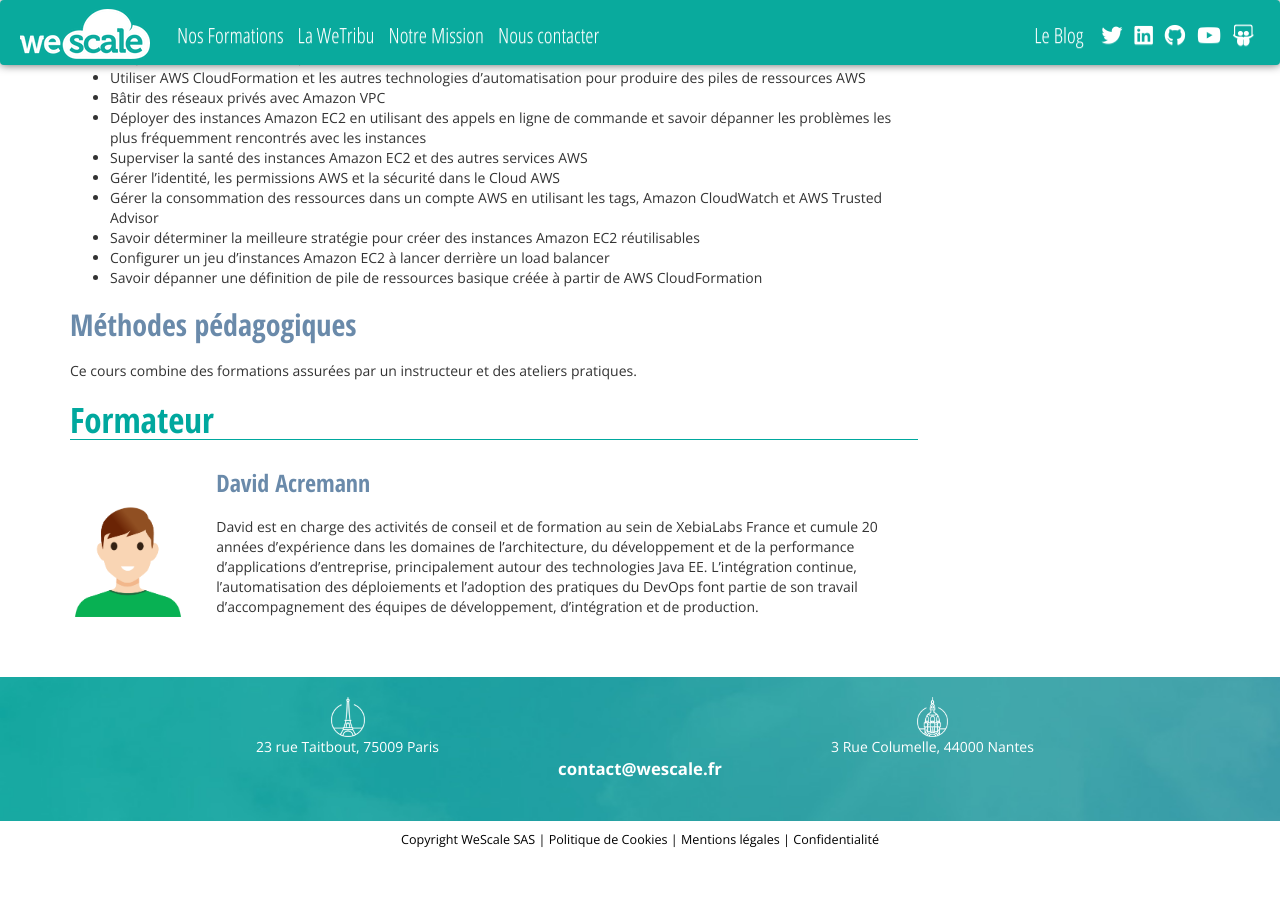
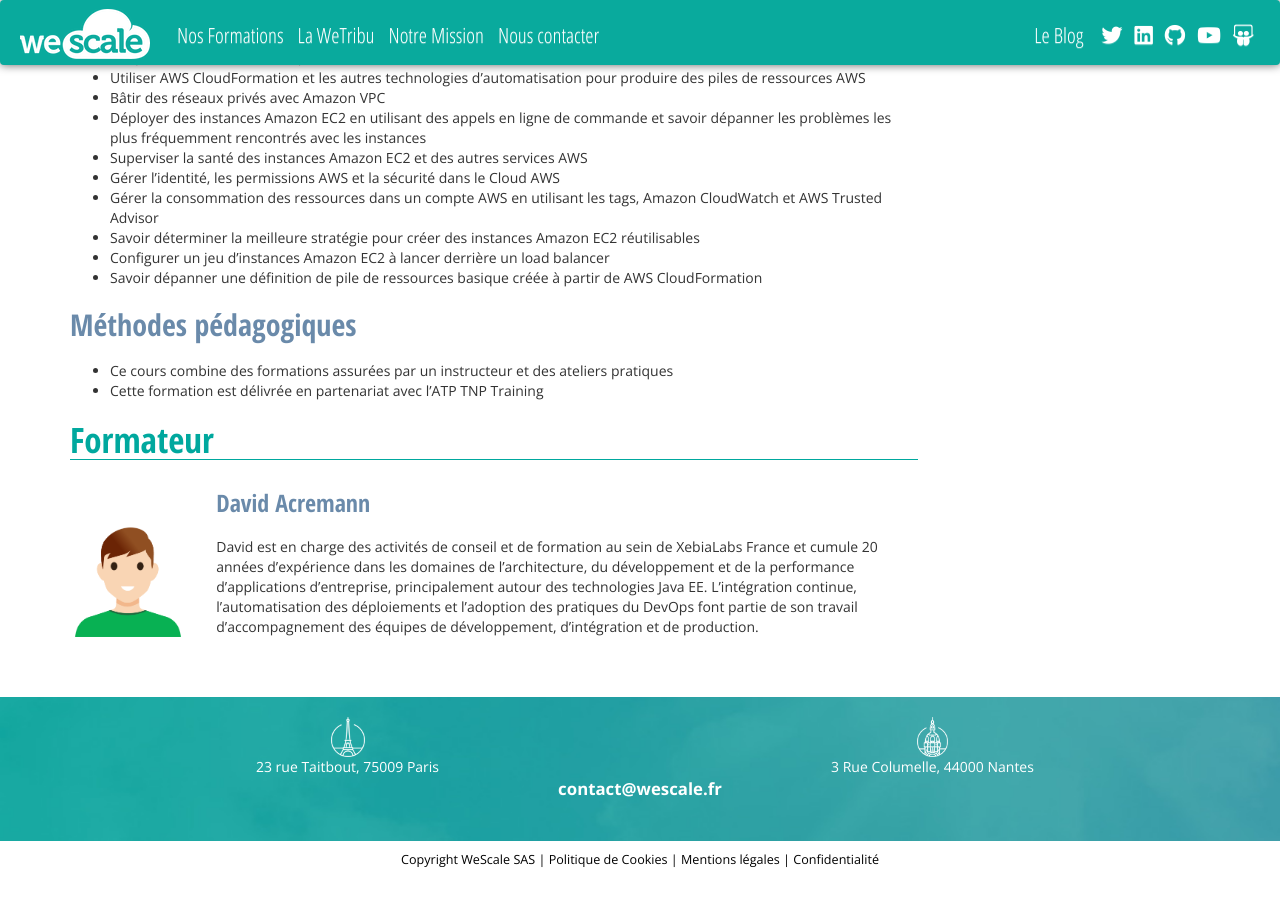
Before and after one commit to wescale/wescale-site, a Jekyll site: the page built from _formations/Formation-AWS-System-Operations.md, in a window 1280 px wide and 900 px high, scrolled down 1057 px. Built offline with Jekyll 4.4.1, drawn with Linux system fonts in a browser that asks for light colours; nearby versions of some CDN libraries; comment, search, counter and statistics services are not loaded.

Commit message:
Update Formation-AWS-System-Operations.md

```diff
--- a/_formations/Formation-AWS-System-Operations.md
+++ b/_formations/Formation-AWS-System-Operations.md
@@ -78,7 +78,8 @@
 
 ## Méthodes pédagogiques
 
-Ce cours combine des formations assurées par un instructeur et des ateliers pratiques.
+* Ce cours combine des formations assurées par un instructeur et des ateliers pratiques
+* Cette formation est délivrée en partenariat avec l'ATP TNP Training
 
 # Formateur
 
```
